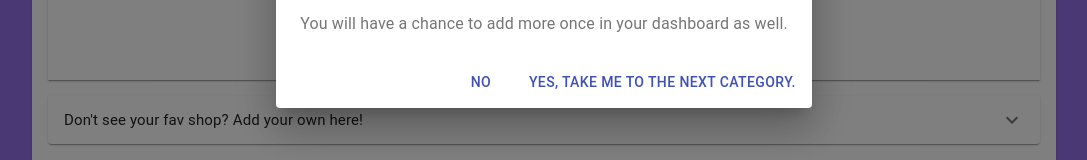
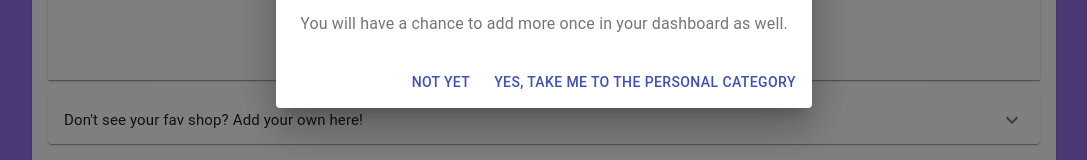
Before and after one commit to diaz4674/BookMark, a React (Create React App) app in the folder FE-BookMark/: page /shoppingSelect in a window 1280 px wide. Both pictures are taken after a click on the button "SAVE SELECTIONS". Shown: the part 376-536 px from the top of the page, without its empty margins (96-1183 px from the left). Built offline with nearby package versions, Linux system fonts and the light colour scheme.

Commit message:
updated Personal selection category

```diff
--- a/FE-BookMark/src/components/Banks.js
+++ b/FE-BookMark/src/components/Banks.js
@@ -154,10 +154,10 @@ const Banks = props => {
         </DialogContent>
         <DialogActions>
           <Button onClick={handleClose} color="primary">
-            No
+            Not Yet
           </Button>
           <Button onClick={redirect} color="primary" autoFocus>
-            Yes, take me to the next category.
+            Yes, take me to the shopping category
           </Button>
         </DialogActions>
       </Dialog>
--- a/FE-BookMark/src/components/Personal.js
+++ b/FE-BookMark/src/components/Personal.js
@@ -119,13 +119,11 @@ const Personal = props => {
         aria-describedby="alert-dialog-description"
       >
         <DialogTitle id="alert-dialog-title">
-          {"Did you finish selecting your sites?"}
+          {"Did you finish selecting your personal sites?"}
         </DialogTitle>
         <DialogContent>
           <DialogContentText id="alert-dialog-description">
-            Select no if you would like to have more time to review selections,
-            or browse other categories to add more sites to your bookmarks.
-            Otherwise, select yes to be taken to your dashboard.
+          You will have a chance to add more once in your dashboard as well.
           </DialogContentText>
         </DialogContent>
         <DialogActions>
--- a/FE-BookMark/src/components/Shopping.js
+++ b/FE-BookMark/src/components/Shopping.js
@@ -14,6 +14,7 @@ import DialogActions from "@material-ui/core/DialogActions";
 import DialogContent from "@material-ui/core/DialogContent";
 import DialogContentText from "@material-ui/core/DialogContentText";
 import DialogTitle from "@material-ui/core/DialogTitle";
+import {withRouter} from "react-router-dom"
 
 const useStyles = makeStyles(theme => ({
   formContainer: {
@@ -41,6 +42,7 @@ const Shopping = props => {
   const [newShop, setNewShops] = useState([]);
   const [reRender, setreRender] = useState(false);
   const [open, setOpen] = React.useState(false);
+
 
   function handleClickOpen() {
     setOpen(true);
@@ -133,10 +135,10 @@ const Shopping = props => {
         </DialogContent>
         <DialogActions>
           <Button onClick={handleClose} color="primary">
-            No
+            Not Yet
           </Button>
           <Button onClick={redirect} color="primary" autoFocus>
-            Yes, take me to the next category.
+            Yes, take me to the personal category
           </Button>
         </DialogActions>
       </Dialog>
@@ -150,7 +152,8 @@ const mapStateToProps = state => {
   };
 };
 
-export default connect(
-  mapStateToProps,
-  { deleteStore }
-)(Shopping);
+export default withRouter(
+  connect(
+    mapStateToProps,
+    { deleteStore }
+  )(Shopping));
```
